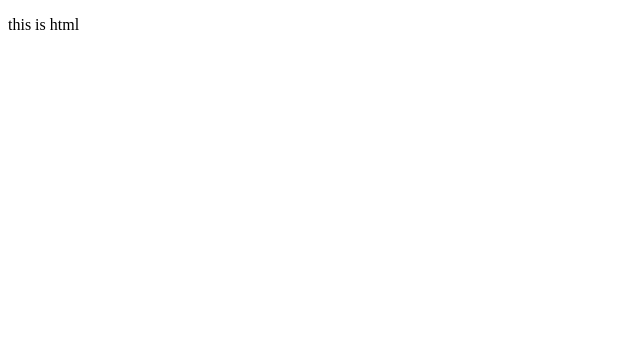
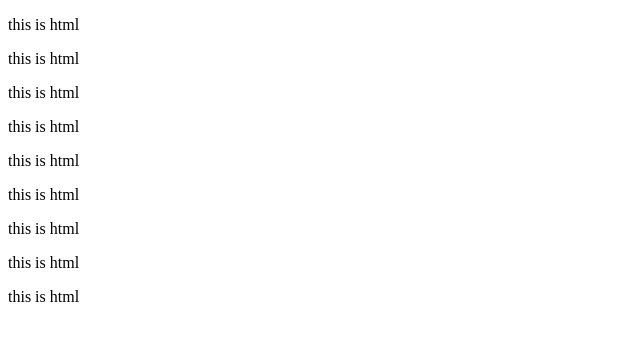
Before and after one commit to Nagarajurongali/new, a plain HTML site: page index.html in a window 1280 px wide. Shown: the whole page, without its empty margins (0-640 px from the left). Drawn offline with Linux system fonts and the light colour scheme.

Commit message:
new changes

```diff
--- a/index.html
+++ b/index.html
@@ -7,5 +7,13 @@
 </head>
 <body>
     <p>this is html</p>
+    <p>this is html</p>
+    <p>this is html</p>
+    <p>this is html</p>
+    <p>this is html</p>
+    <p>this is html</p>
+    <p>this is html</p>
+    <p>this is html</p>
+    <p>this is html</p>
 </body>
 </html>
```
